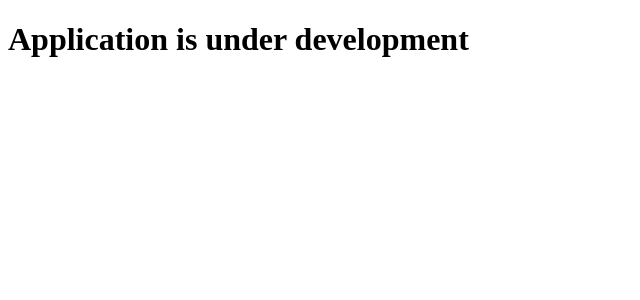
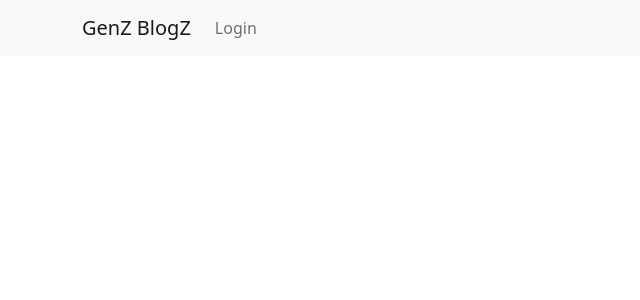
Before and after one commit to Harsha-S2604/genz-ui, a React (Create React App) app: page / in a window 1280 px wide. Shown: the top 300 px of the page, without its empty margins (0-640 px from the left). Built offline with nearby package versions, Linux system fonts and the light colour scheme.

Commit message:
added navbar

```diff
--- a/package.json
+++ b/package.json
@@ -6,8 +6,11 @@
     "@testing-library/jest-dom": "^5.16.4",
     "@testing-library/react": "^13.2.0",
     "@testing-library/user-event": "^13.5.0",
+    "bootstrap": "^5.1.3",
     "react": "^18.1.0",
+    "react-bootstrap": "^2.4.0",
     "react-dom": "^18.1.0",
+    "react-router-dom": "^6.3.0",
     "react-scripts": "5.0.1",
     "web-vitals": "^2.1.4"
   },
--- a/src/App.js
+++ b/src/App.js
@@ -1,9 +1,10 @@
 import './App.css';
+import Navbar from './components/Navbar';
 
 function App() {
   return (
     <div className="App">
-      <h1>Application is under development</h1>
+      <Navbar appName="genz"/>
     </div>
   );
 }
--- /dev/null
+++ b/src/components/Navbar/Navitems/index.js
@@ -0,0 +1,33 @@
+import { Nav } from 'react-bootstrap';
+
+const NavItems = ({ navItems }) => {
+
+    return (
+        <Nav className="mr-auto">
+            {navItems.map((navItem, i) => {
+                if(navItem.type === "modal") {
+                    return (
+                        <Nav.Link
+                            key={i}
+                            eventKey={i}
+                            href={navItem.href}
+                            onClick={() => navItem.modalFunc(!navItem.modalVar)}>
+                                {navItem.name}
+                        </Nav.Link>
+                    )
+                }
+                return (
+                        <Nav.Link
+                            key={i}
+                            eventKey={i}
+                            href={navItem.href}>
+                                {navItem.name}
+                        </Nav.Link>
+                )
+            })}
+        </Nav>
+    )
+
+}
+
+export default NavItems;
--- /dev/null
+++ b/src/components/Navbar/index.js
@@ -0,0 +1,27 @@
+import React, { useState } from 'react';
+
+import { Navbar as NavbarBootStrap, Container } from 'react-bootstrap';
+import NavItems from './Navitems';
+
+const Navbar = () => {
+
+    const [showLoginModal, setShowLoginModal] = useState(false)
+
+    const navItems = [
+        {name: "Login", href: "#", type: "modal", modalVar: showLoginModal, modalFunc: setShowLoginModal}
+    ]
+
+    return (
+        <NavbarBootStrap collapseOnSelect fixed='top' expand='sm' bg='light' variant='light'>
+            <Container>
+                <NavbarBootStrap.Toggle aria-controls="responsive-navbar-nav" />
+                <NavbarBootStrap.Collapse>
+                    <NavbarBootStrap.Brand href="#home">GenZ BlogZ</NavbarBootStrap.Brand>
+                    <NavItems navItems={navItems} />
+                </NavbarBootStrap.Collapse>
+            </Container>
+        </NavbarBootStrap>
+    )
+}
+
+export default Navbar;
--- a/src/index.js
+++ b/src/index.js
@@ -1,13 +1,19 @@
 import React from 'react';
 import ReactDOM from 'react-dom/client';
 import './index.css';
+import 'bootstrap/dist/css/bootstrap.min.css';
 import App from './App';
 import reportWebVitals from './reportWebVitals';
+
+
+import { BrowserRouter as Router} from 'react-router-dom';
 
 const root = ReactDOM.createRoot(document.getElementById('root'));
 root.render(
   <React.StrictMode>
-    <App />
+    <Router>
+      <App />
+    </Router>
   </React.StrictMode>
 );
 
```
Also changed, not shown: src/components/Router/index.js (added, +16 -0 lines), src/components/Navbar/Navitems/__navitems.scss (added), src/components/Navbar/index.scss (added), 1 other file (tests, documents, lock files or other folders).
